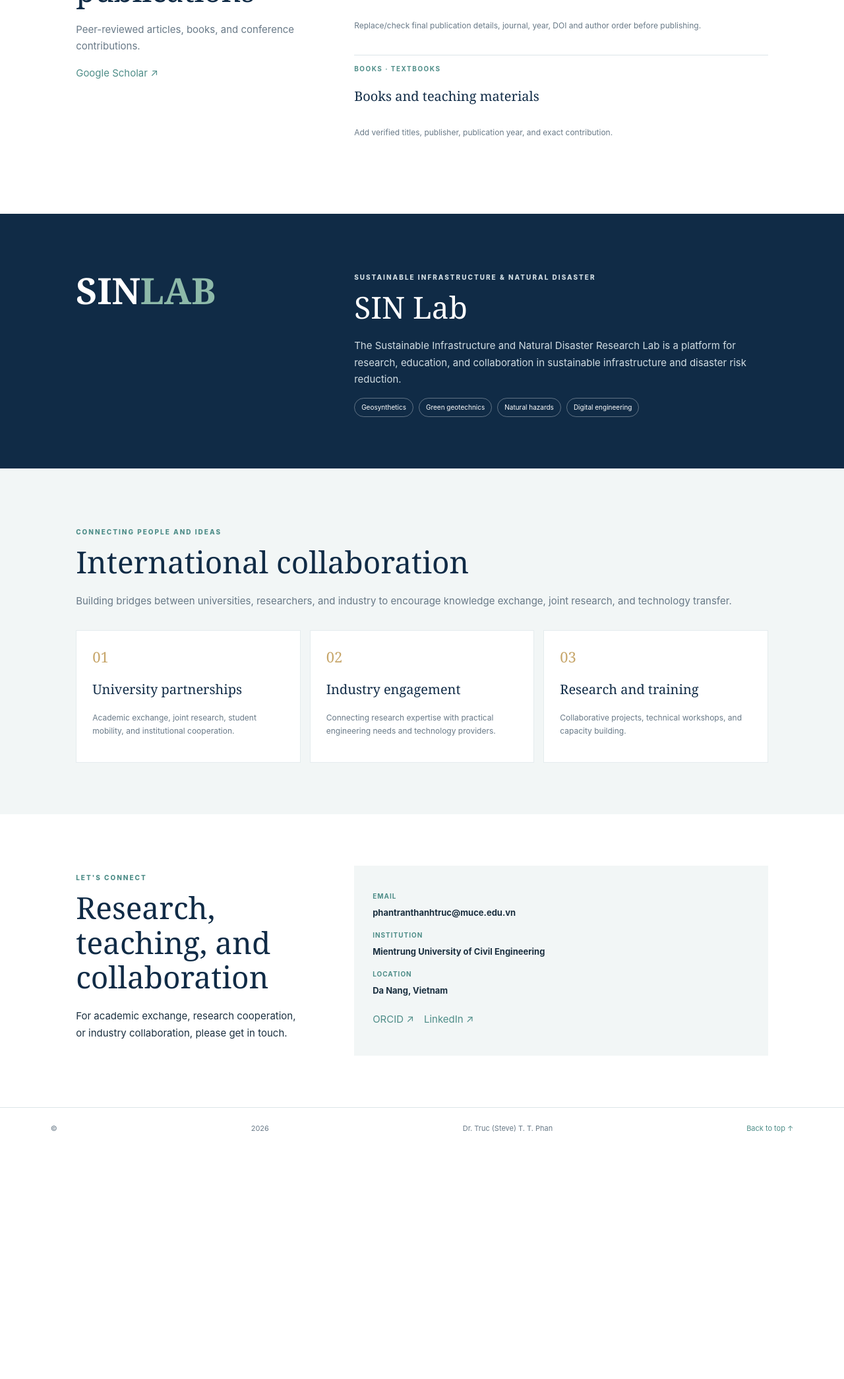
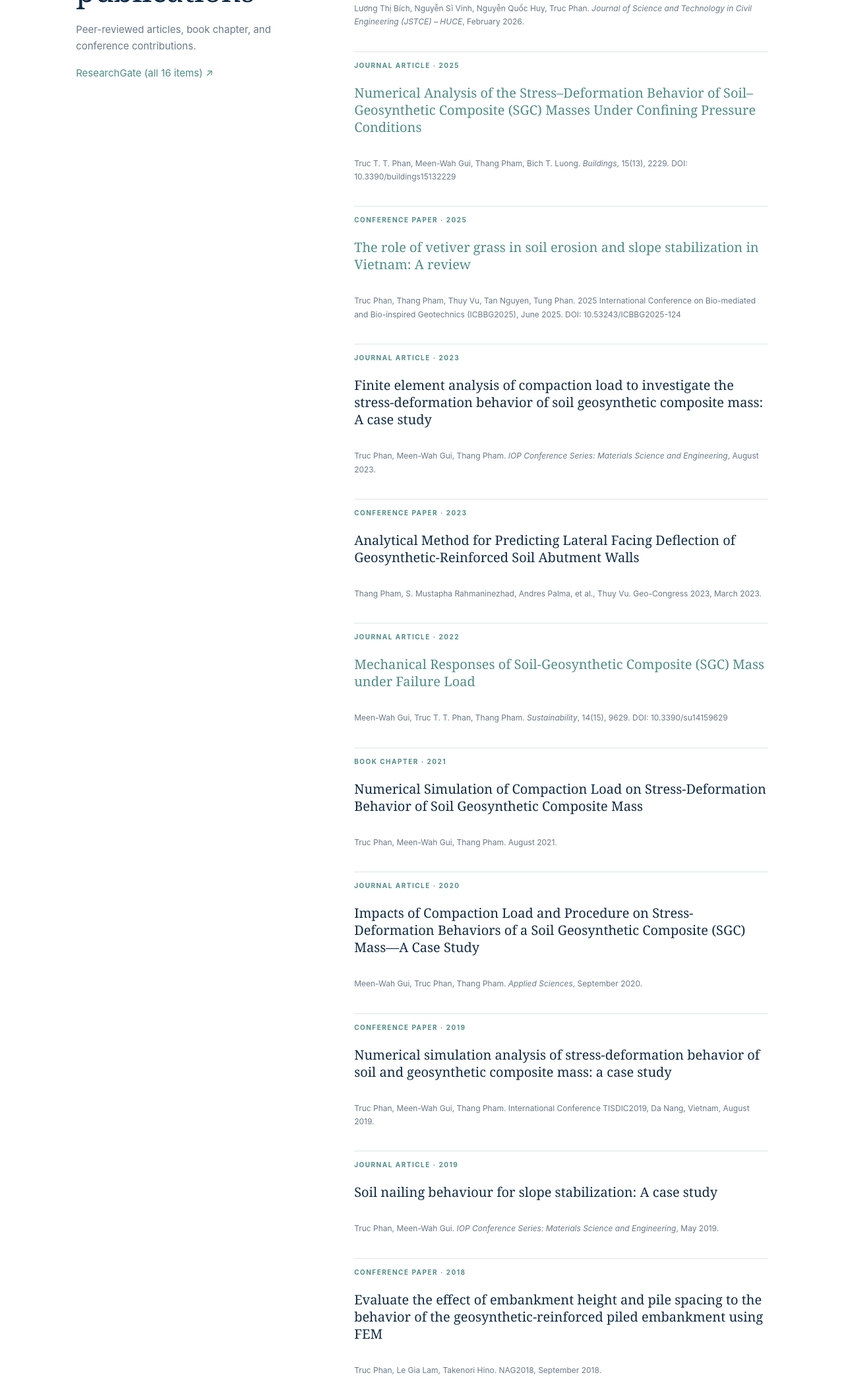
Before and after one commit to stevephan369/stevephan369.github.io, a plain HTML site: page index.html in a window 1280 px wide. Shown: the part 2327-4417 px from the top of the page at 66% size. Before the commit the page ends 4069 px from the top, so only its background shows below. Drawn offline with Linux system fonts and the light colour scheme.

Commit message:
Update index.html

```diff
--- a/index.html
+++ b/index.html
@@ -13,8 +13,24 @@
 <article><i>03</i><h3>AI in civil engineering</h3><p>Data-driven methods and digital technologies for civil and infrastructure engineering.</p></article>
 <article><i>04</i><h3>Carbon solutions and sustainability</h3><p>Research directions supporting lower-carbon construction and sustainable infrastructure.</p></article>
 <article><i>05</i><h3>STEM education</h3><p>Connecting engineering practice, research experiences, and creative learning.</p></article></div></section>
-<section class="section split" id="publications"><div><p class="eyebrow">SCHOLARLY WORK</p><h2>Selected publications</h2><p class="muted">Peer-reviewed articles, books, and conference contributions.</p><a href="https://scholar.google.com/" target="_blank">Google Scholar ↗</a></div><div class="pubs"><article><small>JOURNAL ARTICLE</small><h3>Numerical Analysis of the Stress-Deformation Behavior of Soil-Geosynthetic Composite (SGC) Masses Under Confining Pressure Conditions</h3><p>Replace/check final publication details, journal, year, DOI and author order before publishing.</p></article><article><small>BOOKS · TEXTBOOKS</small><h3>Books and teaching materials</h3><p>Add verified titles, publisher, publication year, and exact contribution.</p></article></div></section>
-<section class="section dark split" id="sinlab"><div class="labmark">SIN<span>LAB</span></div><div><p class="eyebrow">SUSTAINABLE INFRASTRUCTURE & NATURAL DISASTER</p><h2>SIN Lab</h2><p>The Sustainable Infrastructure and Natural Disaster Research Lab is a platform for research, education, and collaboration in sustainable infrastructure and disaster risk reduction.</p><div class="tags"><span>Geosynthetics</span><span>Green geotechnics</span><span>Natural hazards</span><span>Digital engineering</span></div></div></section>
+<section class="section split" id="publications"><div><p class="eyebrow">SCHOLARLY WORK</p><h2>Selected publications</h2><p class="muted">Peer-reviewed articles, book chapter, and conference contributions.</p><a href="https://www.researchgate.net/profile/Truc-Phan-14/research" target="_blank" rel="noopener">ResearchGate (all 16 items) ↗</a></div><div class="pubs">
+<article><small>JOURNAL ARTICLE · 2026</small><h3>Nghiên cứu cường độ của đất cát trộn xi măng gia cường sợi tái chế từ rác thải lưới đánh cá</h3><p>Lương Thị Bích, Nguyễn Sĩ Vinh, Nguyễn Quốc Huy, Truc Phan. <i>Journal of Science and Technology in Civil Engineering (JSTCE) – HUCE</i>, February 2026.</p></article>
+<article><small>JOURNAL ARTICLE · 2025</small><h3><a href="https://doi.org/10.3390/buildings15132229" target="_blank" rel="noopener">Numerical Analysis of the Stress–Deformation Behavior of Soil–Geosynthetic Composite (SGC) Masses Under Confining Pressure Conditions</a></h3><p>Truc T. T. Phan, Meen-Wah Gui, Thang Pham, Bich T. Luong. <i>Buildings</i>, 15(13), 2229. DOI: 10.3390/buildings15132229</p></article>
+<article><small>CONFERENCE PAPER · 2025</small><h3><a href="https://doi.org/10.53243/ICBBG2025-124" target="_blank" rel="noopener">The role of vetiver grass in soil erosion and slope stabilization in Vietnam: A review</a></h3><p>Truc Phan, Thang Pham, Thuy Vu, Tan Nguyen, Tung Phan. 2025 International Conference on Bio-mediated and Bio-inspired Geotechnics (ICBBG2025), June 2025. DOI: 10.53243/ICBBG2025-124</p></article>
+<article><small>JOURNAL ARTICLE · 2023</small><h3>Finite element analysis of compaction load to investigate the stress-deformation behavior of soil geosynthetic composite mass: A case study</h3><p>Truc Phan, Meen-Wah Gui, Thang Pham. <i>IOP Conference Series: Materials Science and Engineering</i>, August 2023.</p></article>
+<article><small>CONFERENCE PAPER · 2023</small><h3>Analytical Method for Predicting Lateral Facing Deflection of Geosynthetic-Reinforced Soil Abutment Walls</h3><p>Thang Pham, S. Mustapha Rahmaninezhad, Andres Palma, et al., Thuy Vu. Geo-Congress 2023, March 2023.</p></article>
+<article><small>JOURNAL ARTICLE · 2022</small><h3><a href="https://doi.org/10.3390/su14159629" target="_blank" rel="noopener">Mechanical Responses of Soil-Geosynthetic Composite (SGC) Mass under Failure Load</a></h3><p>Meen-Wah Gui, Truc T. T. Phan, Thang Pham. <i>Sustainability</i>, 14(15), 9629. DOI: 10.3390/su14159629</p></article>
+<article><small>BOOK CHAPTER · 2021</small><h3>Numerical Simulation of Compaction Load on Stress-Deformation Behavior of Soil Geosynthetic Composite Mass</h3><p>Truc Phan, Meen-Wah Gui, Thang Pham. August 2021.</p></article>
+<article><small>JOURNAL ARTICLE · 2020</small><h3>Impacts of Compaction Load and Procedure on Stress-Deformation Behaviors of a Soil Geosynthetic Composite (SGC) Mass—A Case Study</h3><p>Meen-Wah Gui, Truc Phan, Thang Pham. <i>Applied Sciences</i>, September 2020.</p></article>
+<article><small>CONFERENCE PAPER · 2019</small><h3>Numerical simulation analysis of stress-deformation behavior of soil and geosynthetic composite mass: a case study</h3><p>Truc Phan, Meen-Wah Gui, Thang Pham. International Conference TISDIC2019, Da Nang, Vietnam, August 2019.</p></article>
+<article><small>JOURNAL ARTICLE · 2019</small><h3>Soil nailing behaviour for slope stabilization: A case study</h3><p>Truc Phan, Meen-Wah Gui. <i>IOP Conference Series: Materials Science and Engineering</i>, May 2019.</p></article>
+<article><small>CONFERENCE PAPER · 2018</small><h3>Evaluate the effect of embankment height and pile spacing to the behavior of the geosynthetic-reinforced piled embankment using FEM</h3><p>Truc Phan, Le Gia Lam, Takenori Hino. NAG2018, September 2018.</p></article>
+<article><small>CONFERENCE PAPER · 2018</small><h3>Solution the geosynthetic-reinforced piled embankment: Overview of method and a case study in Hung Loi Metro, Can Tho City, Vietnam</h3><p>Truc Phan, Le Gia Lam, Takenori Hino, Khanh Le Ba. 1st Korea–Vietnam Joint International Symposium, February 2018.</p></article>
+<article><small>CONFERENCE PAPER · 2016</small><h3>Slope stability analysis using 2D and 3D methods: A case study at Hoang Sa Highway along Son Tra Peninsula, Da Nang City</h3><p>Truc Phan, Khanh Le Ba. The 9th International Conference on Earth Resources Technology, July 2016.</p></article>
+<article><small>CONFERENCE PAPER · 2015</small><h3>Analysis of Highway Slope Failure at Hoang Sa Highway, Along Son Tra Peninsula, Da Nang City: Causes and Solutions</h3><p>Truc Phan, Khanh Le Ba. APSEC 2015 &amp; ACEC 2015, November 2015.</p></article>
+<article><small>CONFERENCE PAPER · 2015</small><h3>The effect of parametric study on the behaviour of reinforced soil retaining walls</h3><p>Truc Phan, Khanh Le Ba. RCGEO 2015, September 2015.</p></article>
+<article><small>CONFERENCE PAPER · 2014</small><h3>The effect of reinforcement parametric study on the behaviour of geosynthetic reinforced soil retaining walls</h3><p>Truc Phan, Khanh Le Ba. RCND 2014, September 2014.</p></article>
+</div></section>
 <section class="section shaded" id="collaboration"><p class="eyebrow">CONNECTING PEOPLE AND IDEAS</p><h2>International collaboration</h2><p class="muted">Building bridges between universities, researchers, and industry to encourage knowledge exchange, joint research, and technology transfer.</p><div class="cards"><article><i>01</i><h3>University partnerships</h3><p>Academic exchange, joint research, student mobility, and institutional cooperation.</p></article><article><i>02</i><h3>Industry engagement</h3><p>Connecting research expertise with practical engineering needs and technology providers.</p></article><article><i>03</i><h3>Research and training</h3><p>Collaborative projects, technical workshops, and capacity building.</p></article></div></section>
 <section class="section split" id="contact"><div><p class="eyebrow">LET'S CONNECT</p><h2>Research, teaching, and collaboration</h2><p>For academic exchange, research cooperation, or industry collaboration, please get in touch.</p></div><div class="contact"><small>EMAIL</small><b>phantranthanhtruc@muce.edu.vn</b><small>INSTITUTION</small><b>Mientrung University of Civil Engineering</b><small>LOCATION</small><b>Da Nang, Vietnam</b><p><a href="https://orcid.org/">ORCID ↗</a>　<a href="https://www.linkedin.com/">LinkedIn ↗</a></p></div></section>
 </main><footer>© <span id="year"></span> Dr. Truc (Steve) T. T. Phan <a href="#home">Back to top ↑</a></footer><script src="script.js"></script></body></html>
```
